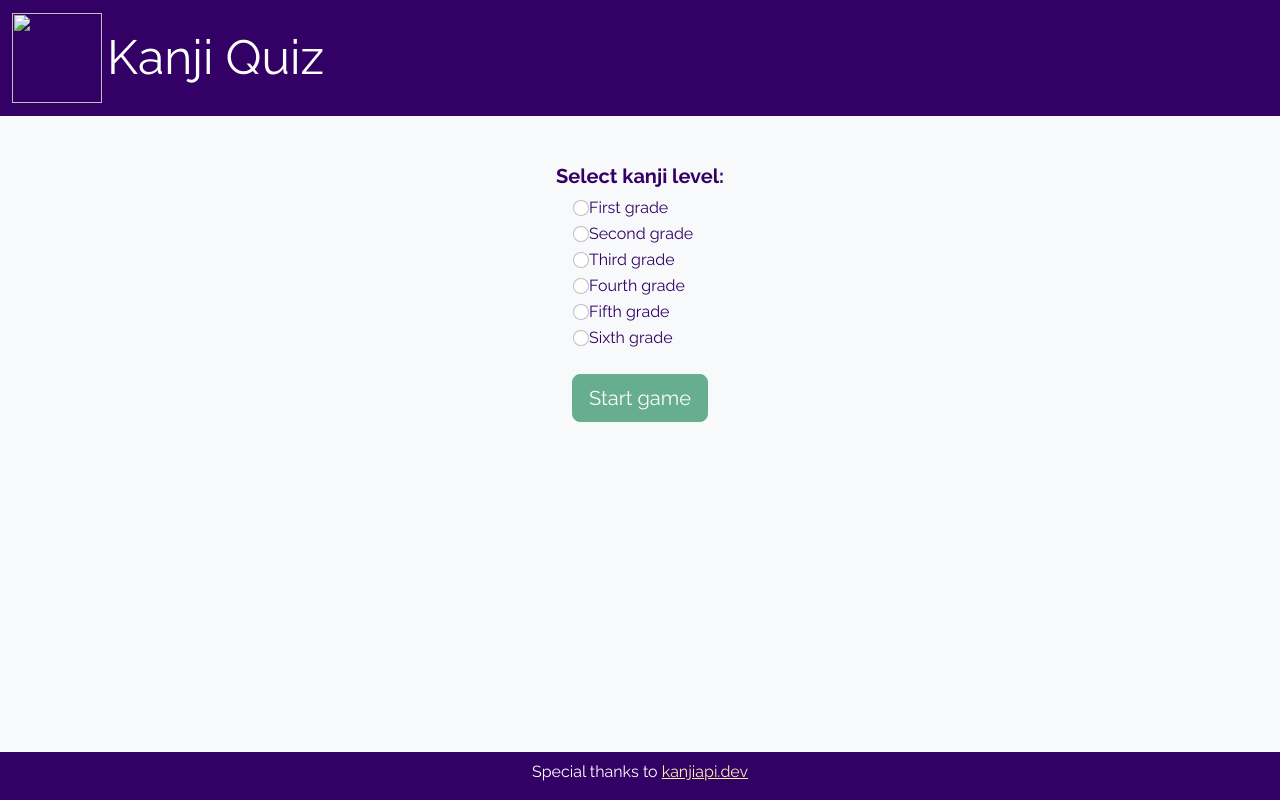
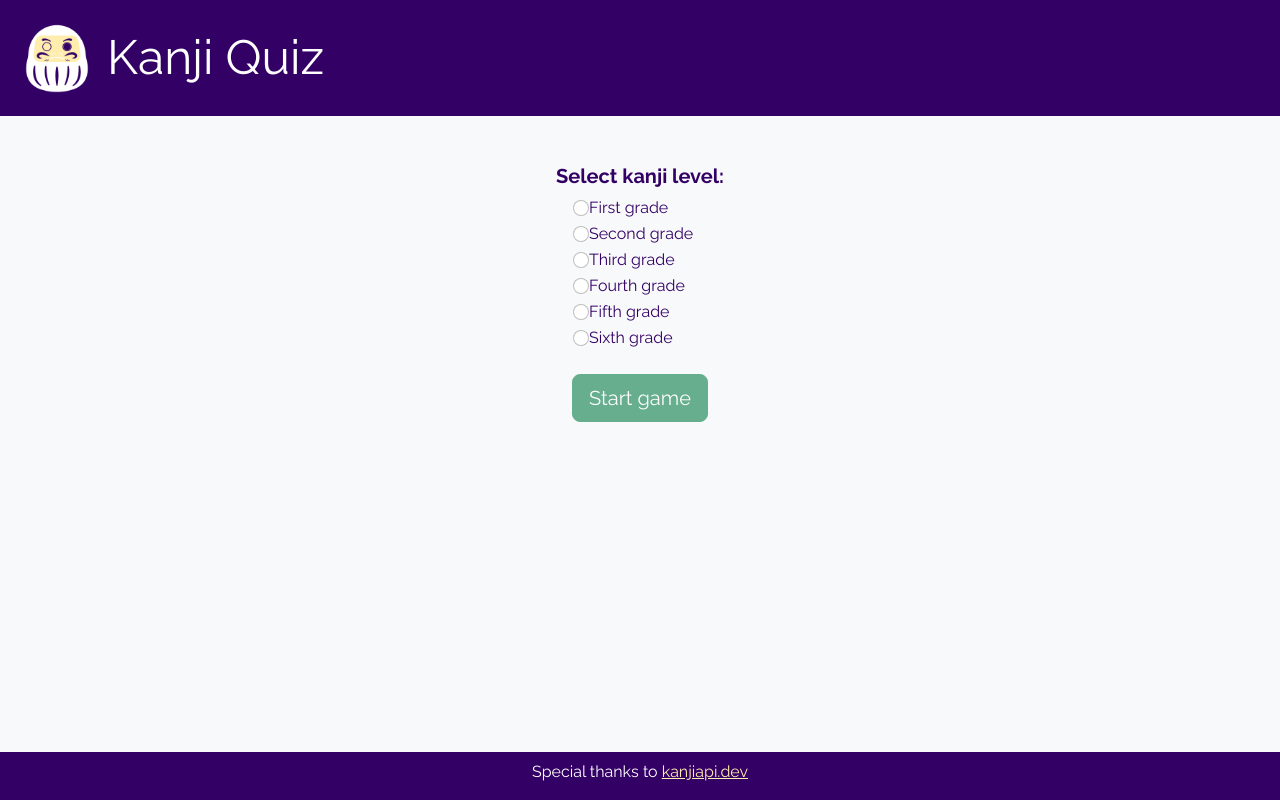
Before and after one commit to lkarow/kanji-quiz, a plain HTML site: page index.html in a window 1280 px wide. Drawn offline with nearby package versions, Linux system fonts and the light colour scheme; a web font is replaced by a local one.

Commit message:
update index

```diff
--- a/index.html
+++ b/index.html
@@ -11,7 +11,7 @@
   <!-- Bootstrap JavaScript Bundle with Popper -->
   <script src="https://cdn.jsdelivr.net/npm/bootstrap@5.2.0-beta1/dist/js/bootstrap.bundle.min.js" integrity="sha384-pprn3073KE6tl6bjs2QrFaJGz5/SUsLqktiwsUTF55Jfv3qYSDhgCecCxMW52nD2" crossorigin="anonymous"></script>
   <link rel="stylesheet" href="dist/style.min.css">
-  <link rel="icon" type="image/png" href="/img/favicon-256x256.png" sizes="256x256">
+  <link rel="icon" type="image/png" href="./img/favicon-256x256.png" sizes="256x256">
   <script defer src="dist/scripts.min.js"></script>
   <title>Kanji Quiz</title>
 </head>
@@ -20,7 +20,7 @@
   <nav class="navbar">
     <div class="container-fluid d-flex flex-row">
       <a class="navbar-brand" href="#">
-        <img src=".img/daruman.png" alt="" width="90" height="90" class="align-middle">
+        <img src="./img/daruman.png" alt="" width="90" height="90" class="align-middle">
         <h1 class="d-inline display-5 align-middle text-white">Kanji Quiz</h1>
       </a>
     </div>
```
